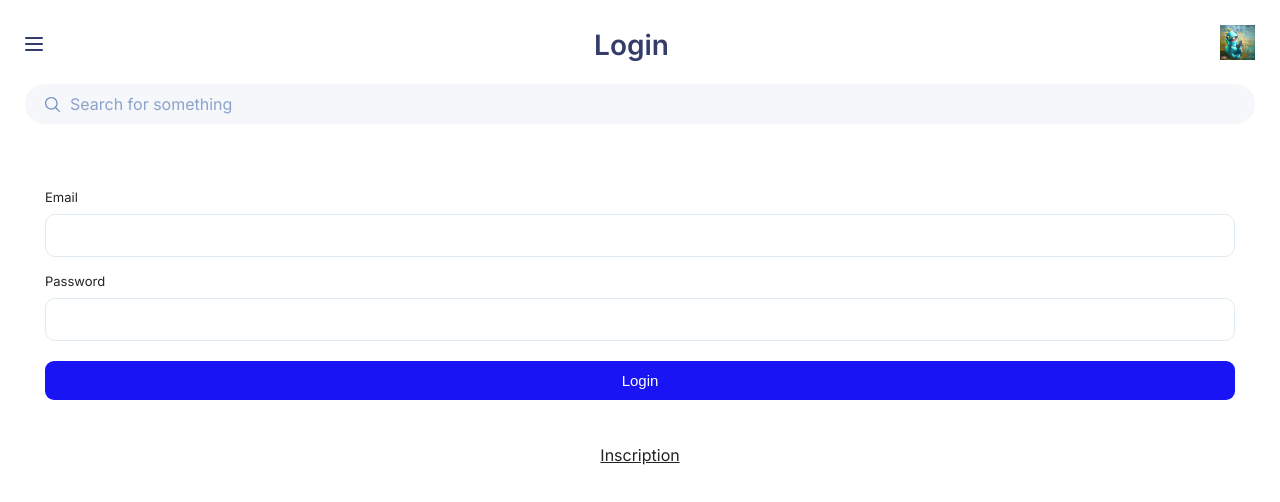
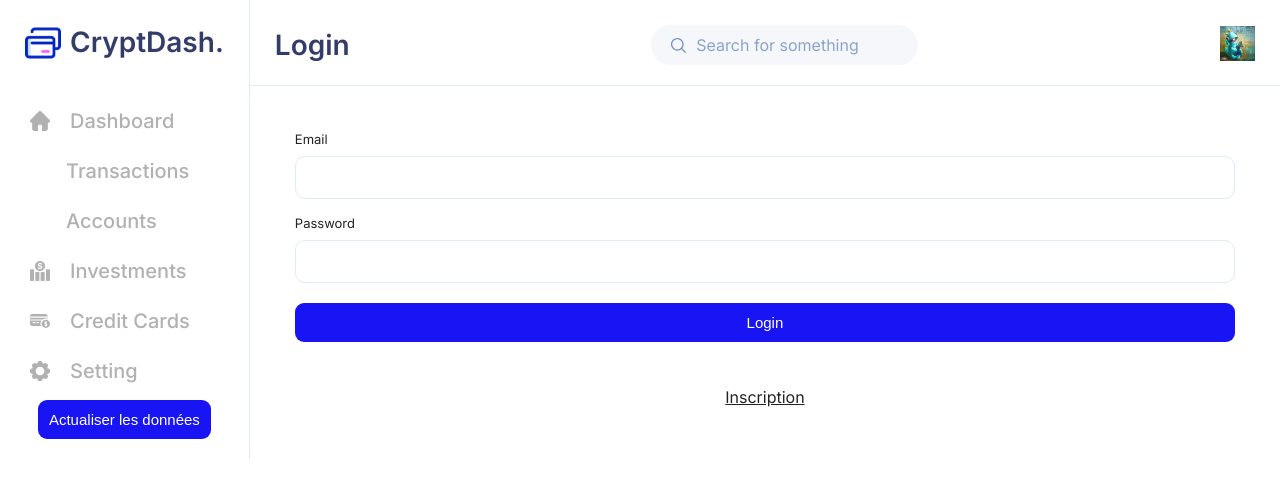
Before and after one commit to LPHoekstra/crypt-dash, a React (Create React App) app: page /login in a window 1280 px wide. Shown: the top 502 px of the page. Built offline with nearby package versions, Linux system fonts and the light colour scheme; some icons are missing.

Commit message:
NavBar et header

```diff
--- /dev/null
+++ b/src/app.jsx
@@ -0,0 +1,41 @@
+import styled from "styled-components"
+import NavBar from "./components/Navbar"
+import Header from "./components/Header"
+import { BrowserRouter as Router, Routes, Route } from "react-router-dom"
+import DashBoard from "./pages/Dashboard"
+import Login from "./components/Login"
+import Setting from "./pages/Setting"
+import Signup from "./pages/Signup"
+
+const Div = styled.div`
+  @media screen and (min-width: 1024px) {
+    display: flex;
+    flex-direction: row;
+  }
+`
+
+const RouteContenair = styled.div`
+  height: 100%;
+  width: 100%;
+`
+
+function App() {
+  return (
+    <Div>
+      <Router>
+        <NavBar />
+        <RouteContenair>
+          <Header />
+          <Routes>
+            <Route path="/" element={<DashBoard />} />
+            <Route path="/signup" element={<Signup />} />
+            <Route path="/login" element={<Login />} />
+            <Route path="/setting" element={<Setting />} />
+          </Routes>
+        </RouteContenair>
+      </Router>
+    </Div>
+  )
+}
+
+export default App
--- /dev/null
+++ b/src/components/Header/SearchBar/index.jsx
@@ -0,0 +1,67 @@
+import styled from "styled-components"
+import colors from "../../../styles/colors"
+import { useState } from "react"
+import { ReactComponent as SearchIcon } from "../../../assets/searchIcon.svg"
+
+const SearchBarContenair = styled.div`
+  position: relative;
+  height: 40px;
+  margin-top: 20px;
+
+  @media screen and (min-width: 1024px) {
+    margin-top: 0;
+  }
+`
+
+const Search = styled.input`
+  border-radius: 40px;
+  height: 100%;
+  width: 100%;
+  border: none;
+  background-color: ${colors.searchBarBackground};
+  padding: 12px 45px;
+`
+
+const PlaceHolder = styled.div`
+  position: absolute;
+  display: flex;
+  gap: 10px;
+  align-items: center;
+  top: 50%;
+  left: 20px;
+  transform: translate(0, -50%);
+  pointer-events: none;
+`
+
+const SearchSomething = styled.span`
+  color: ${colors.searchBarText};
+  display: ${(props) => (props.$hideOnFocus ? "none" : "inline")};
+`
+
+function SearchBar() {
+  // cache le text "Search for something" dans la bar de recherche
+  const [hideOnFocus, setHideOnFocus] = useState(false)
+
+  return (
+    <SearchBarContenair>
+      <Search
+        type="search"
+        name="searchbar"
+        id="searchbar"
+        onFocus={() => setHideOnFocus(true)}
+        onBlur={(event) => {
+          setHideOnFocus(false)
+          event.target.value = ""
+        }}
+      />
+      <PlaceHolder>
+        <SearchIcon />
+        <SearchSomething $hideOnFocus={hideOnFocus}>
+          Search for something
+        </SearchSomething>
+      </PlaceHolder>
+    </SearchBarContenair>
+  )
+}
+
+export default SearchBar
--- a/src/components/Header/index.jsx
+++ b/src/components/Header/index.jsx
@@ -1,14 +1,18 @@
 import styled from "styled-components"
 import { ReactComponent as IconMenu } from "../../assets/iconMenu.svg"
 import logo from "../../assets/image/Murky.jpg"
-import { ReactComponent as SearchIcon } from "../../assets/searchIcon.svg"
 import colors from "../../styles/colors"
 import { useContext, useEffect, useState } from "react"
 import { ConnectedContext, NavBarContext } from "../../context"
 import { Link, useLocation } from "react-router-dom"
+import SearchBar from "./SearchBar"
 
 const HeaderBloc = styled.header`
   padding: 25px 25px 20px 25px;
+
+  @media screen and (min-width: 1024px) {
+    border-bottom: 1px solid ${colors.border};
+  }
 `
 
 const HeaderContenair = styled.div`
@@ -17,45 +21,36 @@ const HeaderContenair = styled.div`
   align-items: center;
 `
 
+const OpenNavBar = styled.div`
+  display: block;
+
+  @media screen and (min-width: 1024px) {
+    display: none;
+  }
+`
+
 const Logo = styled.img`
   width: 35px;
   height: 35px;
 `
 
-const SearchBarContenair = styled.div`
-  position: relative;
-  height: 40px;
-  margin-top: 20px;
+const SearchBarContenair1 = styled.div`
+  display: none;
+
+  @media screen and (min-width: 1024px) {
+    display: block;
+  }
 `
 
-const SearchBar = styled.input`
-  border-radius: 40px;
-  height: 100%;
-  width: 100%;
-  border: none;
-  background-color: ${colors.searchBarBackground};
-  padding: 12px 45px;
-`
+const SearchBarContenair2 = styled.div`
+  display: block;
 
-const PlaceHolder = styled.div`
-  position: absolute;
-  display: flex;
-  gap: 10px;
-  align-items: center;
-  top: 50%;
-  left: 20px;
-  transform: translate(0, -50%);
-  pointer-events: none;
-`
-
-const SearchSomething = styled.span`
-  color: ${colors.searchBarText};
-  display: ${(props) => (props.$hideOnFocus ? "none" : "inline")};
+  @media screen and (min-width: 1024px) {
+    display: none;
+  }
 `
 
 function Header() {
-  // cache le text "Search for something" dans la bar de recherche
-  const [hideOnFocus, setHideOnFocus] = useState(false)
   // sur quelle page on se situe
   const [page, setPage] = useState()
   const location = useLocation()
@@ -76,10 +71,13 @@ function Header() {
   return (
     <HeaderBloc>
       <HeaderContenair>
-        <div onClick={() => setNavBar(true)}>
+        <OpenNavBar onClick={() => setNavBar(true)}>
           <IconMenu />
-        </div>
+        </OpenNavBar>
         <h1>{page === "" ? "Overview" : page}</h1>
+        <SearchBarContenair1>
+          <SearchBar />
+        </SearchBarContenair1>
         {isConnected === true ? (
           <Link to="/Setting">
             <Logo src={logo} alt="Logo" />
@@ -90,24 +88,9 @@ function Header() {
           </Link>
         )}
       </HeaderContenair>
-      <SearchBarContenair>
-        <SearchBar
-          type="search"
-          name="searchbar"
-          id="searchbar"
-          onFocus={() => setHideOnFocus(true)}
-          onBlur={(event) => {
-            setHideOnFocus(false)
-            event.target.value = ""
-          }}
-        />
-        <PlaceHolder>
-          <SearchIcon />
-          <SearchSomething $hideOnFocus={hideOnFocus}>
-            Search for something
-          </SearchSomething>
-        </PlaceHolder>
-      </SearchBarContenair>
+      <SearchBarContenair2>
+        <SearchBar />
+      </SearchBarContenair2>
     </HeaderBloc>
   )
 }
--- a/src/components/Navbar/index.jsx
+++ b/src/components/Navbar/index.jsx
@@ -21,6 +21,17 @@ const NavBarContenair = styled.div`
   width: 300px;
   z-index: 9999;
   transition: transform 200ms ease-in-out;
+
+  @media screen and (min-width: 1024px) {
+    position: inherit;
+    transform: translateX(0);
+    border-right: 1px solid ${colors.border};
+
+    img {
+      display: none;
+    }
+  }
+
   ${(props) =>
     props.$navBar
       ? "transform: translateX(0)"
--- a/src/index.js
+++ b/src/index.js
@@ -1,34 +1,20 @@
 import React from "react"
 import ReactDOM from "react-dom/client"
-import Dashboard from "./pages/Dashboard/index"
 import reportWebVitals from "./reportWebVitals"
 import GlobalStyle from "./styles/GlobalStyle"
-import { BrowserRouter as Router, Routes, Route } from "react-router-dom"
-import Header from "./components/Header"
-import NavBar from "./components/Navbar"
+// import { BrowserRouter as Router, Routes, Route } from "react-router-dom"
 import { ConnectedProvider, NavBarProvider } from "./context"
-import Login from "./components/Login"
-import Setting from "./pages/Setting"
-import Signup from "./pages/Signup"
+import App from "./app"
 
 const root = ReactDOM.createRoot(document.getElementById("root"))
 root.render(
   <React.StrictMode>
-    <Router>
-      <GlobalStyle />
-      <ConnectedProvider>
-        <NavBarProvider>
-          <NavBar />
-          <Header />
-        </NavBarProvider>
-        <Routes>
-          <Route path="/" element={<Dashboard />} />
-          <Route path="/signup" element={<Signup />} />
-          <Route path="/login" element={<Login />} />
-          <Route path="/setting" element={<Setting />} />
-        </Routes>
-      </ConnectedProvider>
-    </Router>
+    <GlobalStyle />
+    <ConnectedProvider>
+      <NavBarProvider>
+        <App></App>
+      </NavBarProvider>
+    </ConnectedProvider>
   </React.StrictMode>
 )
 
--- a/src/styles/colors.js
+++ b/src/styles/colors.js
@@ -16,6 +16,7 @@ const colors = {
   notSelected: "#718EBF",
   notSelectedNavBar: "#b1b1b1",
   chartFillBackground: "rgba(45, 96, 255, 0.3)",
+  border: "#DFEAF2",
 }
 // "linear-gradient(rgba(45, 96, 255, 0.5), rgba(45, 96, 255, 0))",
 
```
